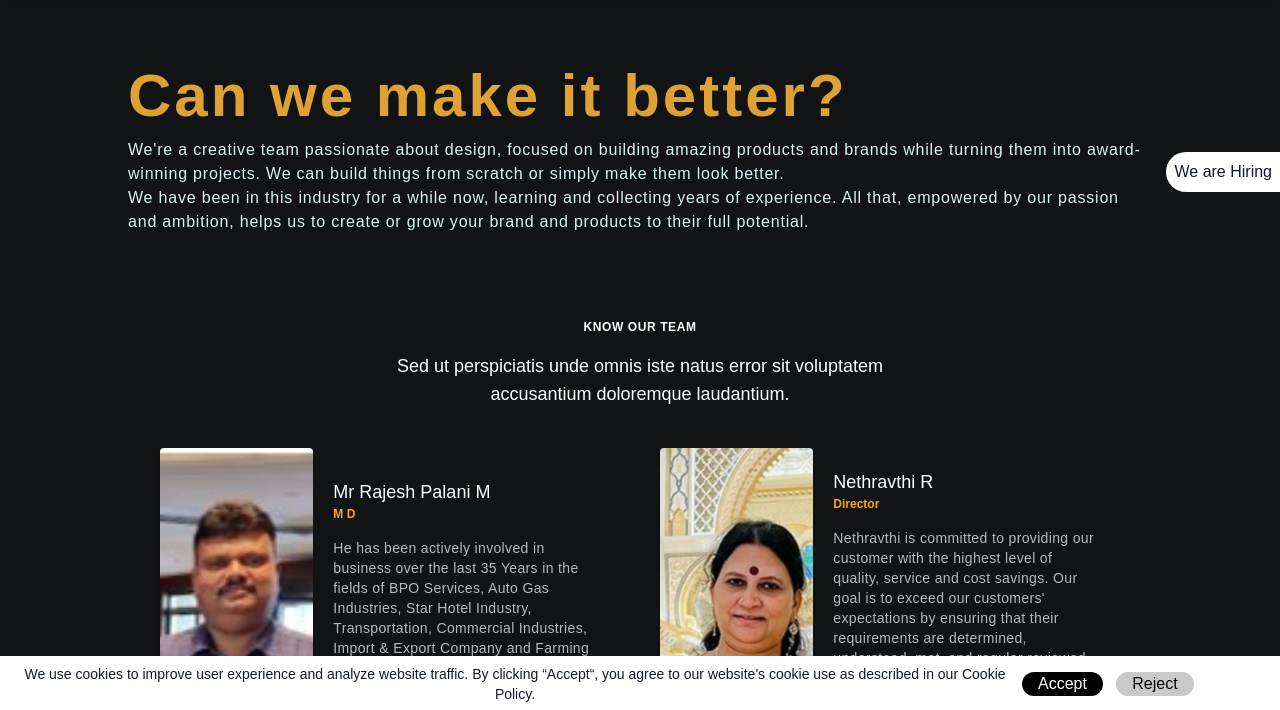
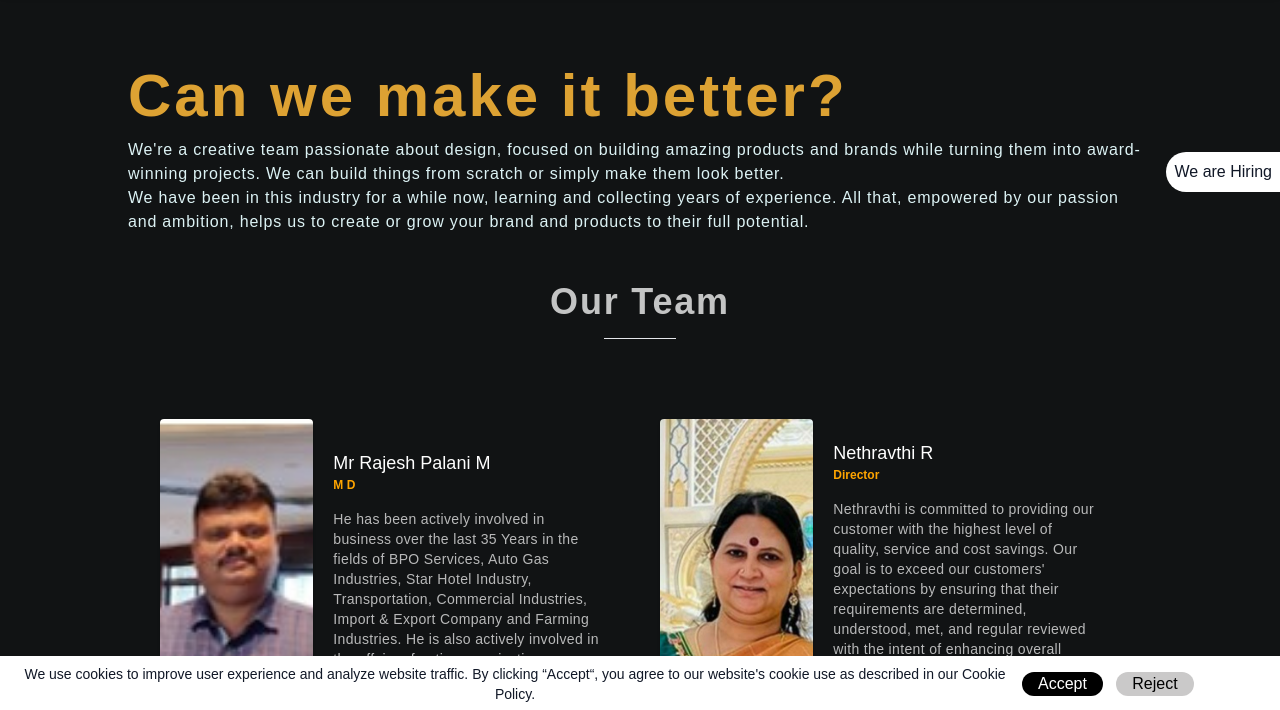
Before and after one commit to gajendrahassan/specom-gatsby, a Gatsby site: page /team in a window 1280 px wide. Shown: the part 88-798 px from the top of the page. Built offline with nearby package versions, Linux system fonts and the light colour scheme; Gatsby itself is replaced by a stand-in of ours.

Commit message:
updateteam

```diff
--- a/src/components/team/index.js
+++ b/src/components/team/index.js
@@ -11,8 +11,6 @@ export default function index() {
     <br/>
     <br/>
 <Team/>
-<Team2/>
-<br/>
 <br/>
 <ProjectStat/>
 <br/>
--- a/src/components/team/team.js
+++ b/src/components/team/team.js
@@ -84,8 +84,10 @@ We have been in this industry for a while now, learning and collecting years of
 that, empowered by our passion and ambition, helps us to create or grow your brand and
 products to their full potential.
 </p>
-
-
+<br/>
+<br/>
+<h1 className={`text-white text-center font-bold text-4xl opacity-75 tracking-wider mb-4 `}>Our Team</h1>
+  <hr className='w-[7%] mx-auto'/>
  <Employe empolyee={data} />
 
 
--- a/src/components/team/team2.js
+++ b/src/components/team/team2.js
@@ -5,16 +5,8 @@ import React from 'react'
 
 const Team2 = ({empolyee}) => {
     return (
-      <div className="px-4 py-16 mx-auto sm:max-w-xl md:max-w-full lg:max-w-screen-xl md:px-24 lg:px-8 lg:py-20">
-        <div className="mx-auto mb-10 lg:max-w-xl sm:text-center">
-          <p className="inline-block px-3 py-px mb-4 text-xs font-semibold tracking-wider text-white uppercase rounded-full bg-teal-accent-400">
-            Know Our Team
-          </p>
-          <p className="text-base text-white md:text-lg">
-            Sed ut perspiciatis unde omnis iste natus error sit voluptatem
-            accusantium doloremque laudantium.
-          </p>
-        </div>
+      <div className="px-4 mx-auto sm:max-w-xl md:max-w-full lg:max-w-screen-xl md:px-24 lg:px-8 lg:py-20">
+
         <div className="grid gap-10 mx-auto lg:grid-cols-2 lg:max-w-screen-lg">
 {  empolyee &&   empolyee.map((item, i)=>{
 
```
Also changed, not shown: 1 other file.
